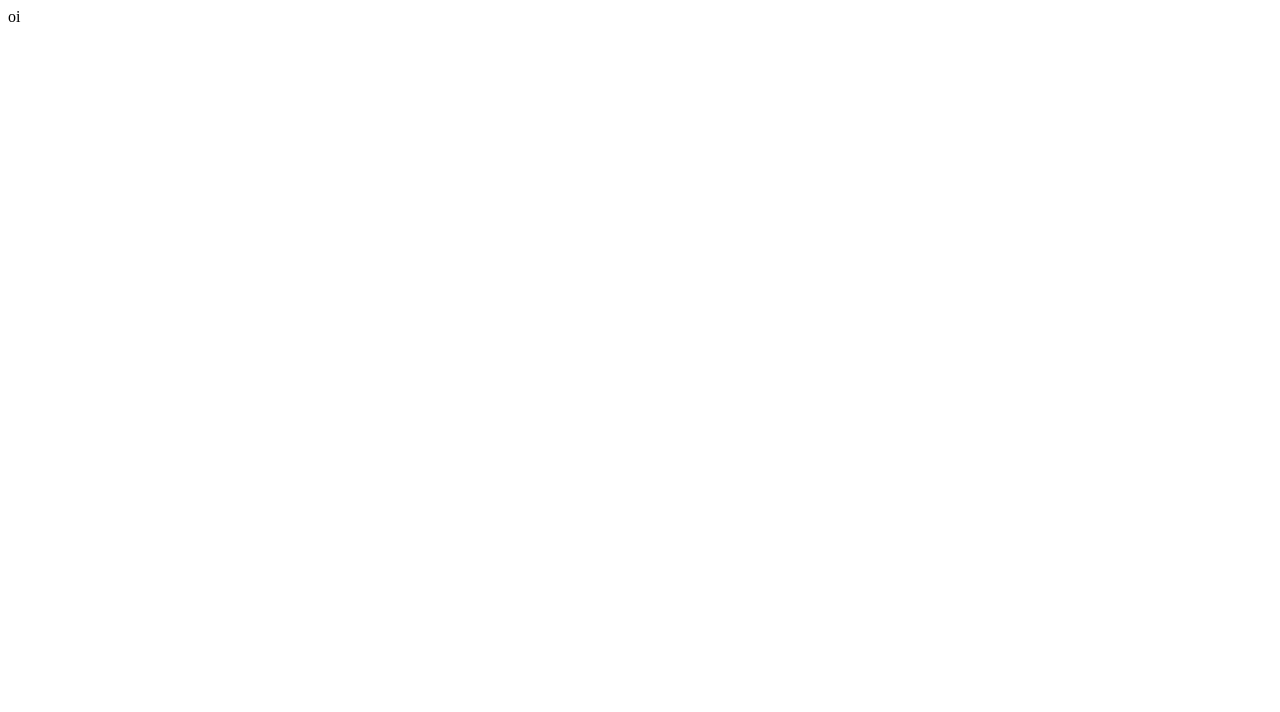
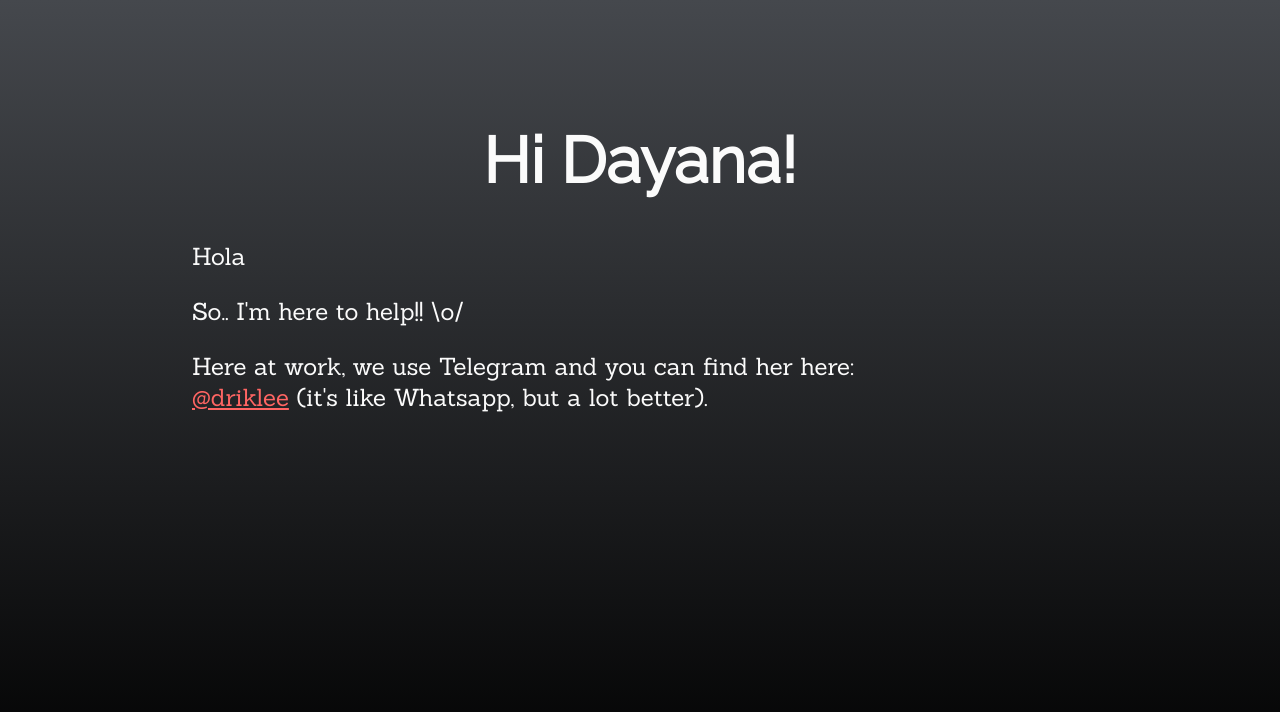
Before and after one commit to DrikaLee/DrikaLee.github.io, a plain HTML site: page index.html in a window 1280 px wide. Drawn offline with Linux system fonts and the light colour scheme.

Commit message:
Update index.html

```diff
--- a/index.html
+++ b/index.html
@@ -1 +1,38 @@
-oi
+<head>
+    <title> ☻☻☻ </title>
+
+    <meta charset="UTF-8">
+    <meta name="viewport" content="width=device-width, initial-scale=1.0">
+    <link href="https://fonts.googleapis.com/css?family=Raleway&display=swap" rel="stylesheet">
+    <link href="https://fonts.googleapis.com/css?family=Sanchez&display=swap" rel="stylesheet">
+
+
+    <style>
+        body{
+            margin: 0;
+            color: #FBFBFB;
+            background: rgb(69,72,77);
+            background: -moz-linear-gradient(top,  rgba(69,72,77,1) 0%, rgba(0,0,0,1) 100%);
+            background: -webkit-linear-gradient(top,  rgba(69,72,77,1) 0%,rgba(0,0,0,1) 100%);
+            background: linear-gradient(to bottom,  rgba(69,72,77,1) 0%,rgba(0,0,0,1) 100%);
+            filter: progid:DXImageTransform.Microsoft.gradient( startColorstr='#45484d', endColorstr='#000000',GradientType=0 );
+        }
+        main{width: 100%; text-align: center; margin-top: 10vh}
+        div{display: inline-block; text-align: left; font-size: 16px; width: 70%}
+        h1{text-align: center; font-size: 4em; font-family: Raleway}
+        p{font-family: Sanchez;font-size: 1.5em}
+        a{color:#ff6563}
+    </style>
+</head>
+
+
+
+<main>
+    <div>
+        <h1>Hi Dayana!</h1>
+
+        <p>Hola </p>
+        <p>So.. I'm here to help!! \o/</p>
+        <p>Here at work, we use Telegram and you can find her here:<br><a href="https://t.me/driklee" target="_blank">@driklee</a> (it's like Whatsapp, but a lot better).</p>
+    </div>
+</main>
```
